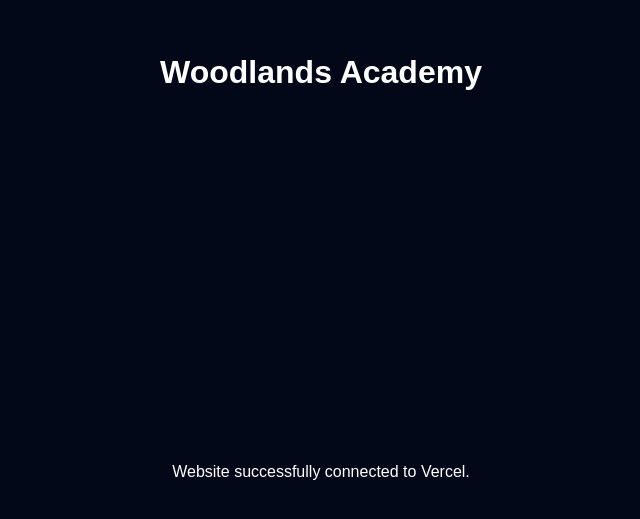
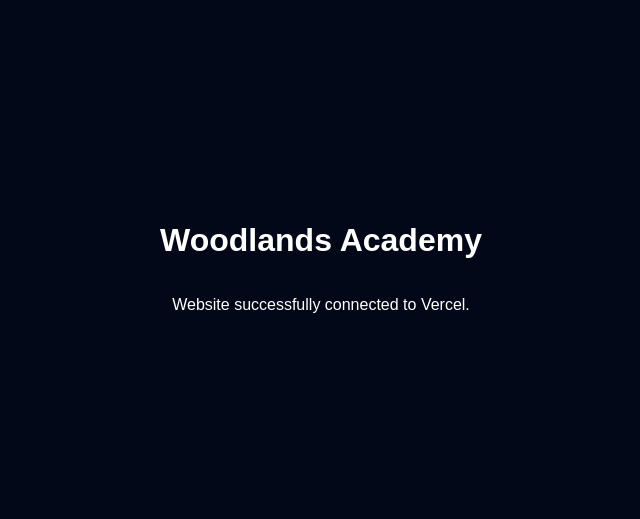
Before and after one commit to MyBots-pixel/woodlands-academy1, a Next.js app: page / in a window 1280 px wide. Shown: the part 135-654 px from the top of the page, without its empty margins (319-959 px from the left). Built offline with nearby package versions, Linux system fonts and the light colour scheme.

Commit message:
Update globals.css

```diff
--- a/app/globals.css
+++ b/app/globals.css
@@ -1,7 +1,3 @@
-* {
-  box-sizing: border-box;
-}
-
 html,
 body {
   margin: 0;
@@ -16,7 +12,8 @@
 
 main {
   min-height: 100vh;
-  display: grid;
-  place-items: center;
-  text-align: center;
+  display: flex;
+  align-items: center;
+  justify-content: center;
+  flex-direction: column;
 }
```
